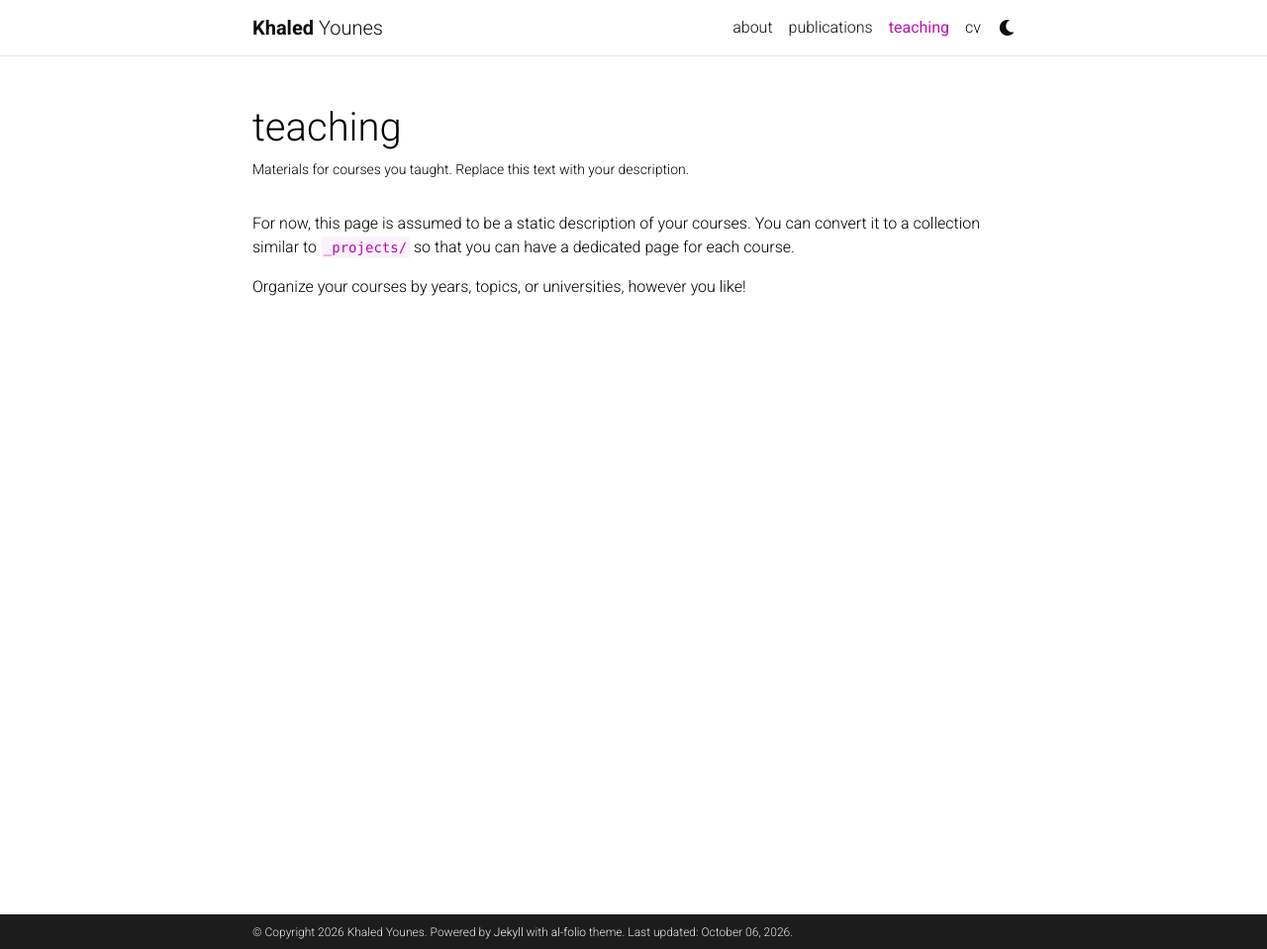
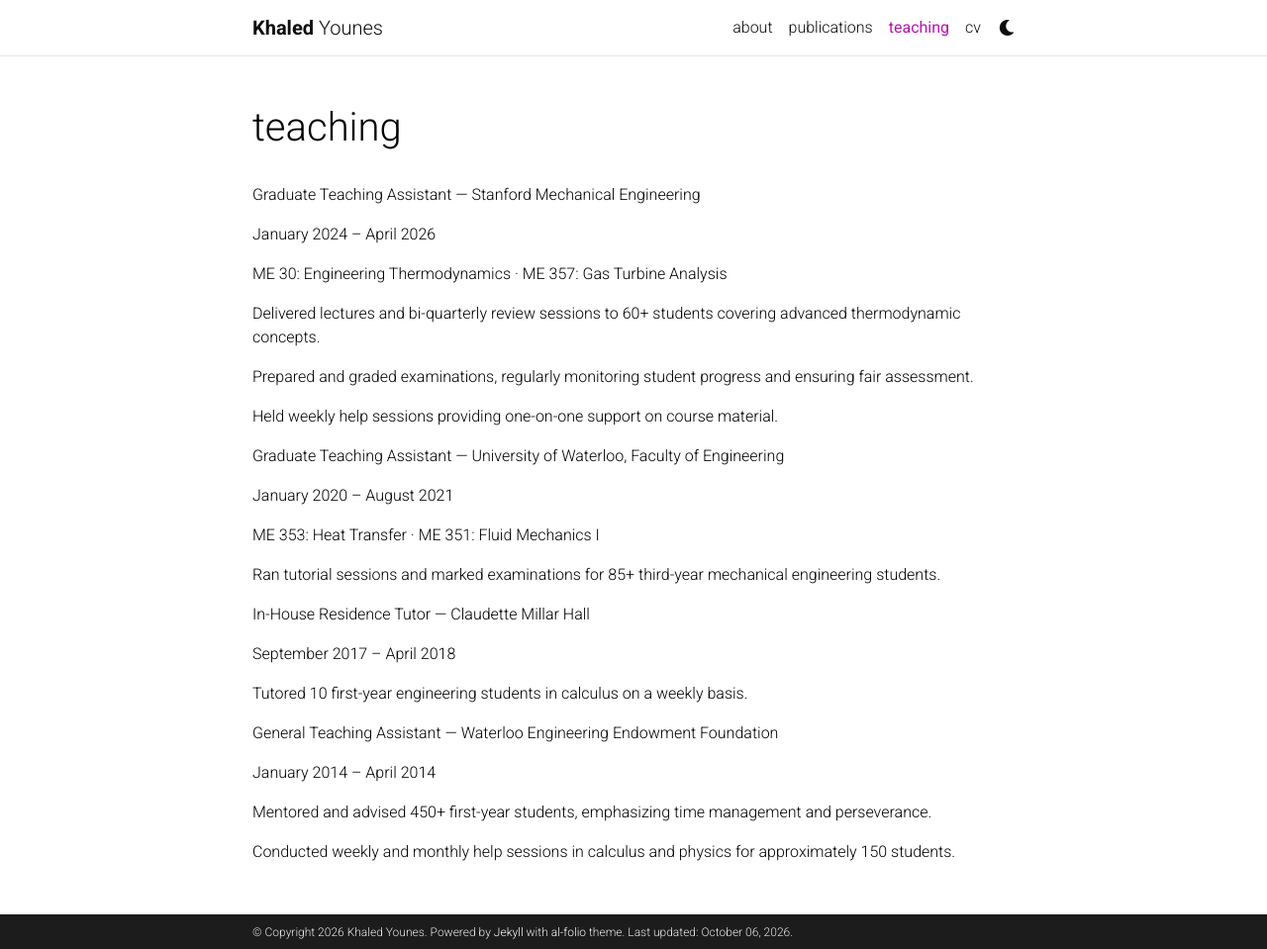
Before and after one commit to kyounes14/kyounes14.github.io, a Jekyll site: the page built from _pages/teaching.md, in a window 1280 px wide and 959 px high. Shown: the whole window at 99% size. Built offline with Jekyll 4.4.1, drawn with Linux system fonts in a browser that asks for light colours; comment, search, counter and statistics services are not loaded; a style sheet for code colours, icons or effects is not loaded.

Commit message:
teaching

```diff
--- a/_pages/teaching.md
+++ b/_pages/teaching.md
@@ -2,11 +2,41 @@
 layout: page
 permalink: /teaching/
 title: teaching
-description: Materials for courses you taught. Replace this text with your description.
+description:
 nav: true
 nav_order: 2
 ---
 
-For now, this page is assumed to be a static description of your courses. You can convert it to a collection similar to `_projects/` so that you can have a dedicated page for each course.
+Graduate Teaching Assistant — Stanford Mechanical Engineering
 
-Organize your courses by years, topics, or universities, however you like!
+January 2024 – April 2026
+
+ME 30: Engineering Thermodynamics · ME 357: Gas Turbine Analysis
+
+Delivered lectures and bi-quarterly review sessions to 60+ students covering advanced thermodynamic concepts.
+
+Prepared and graded examinations, regularly monitoring student progress and ensuring fair assessment.
+
+Held weekly help sessions providing one-on-one support on course material.
+
+Graduate Teaching Assistant — University of Waterloo, Faculty of Engineering
+
+January 2020 – August 2021
+
+ME 353: Heat Transfer · ME 351: Fluid Mechanics I
+
+Ran tutorial sessions and marked examinations for 85+ third-year mechanical engineering students.
+
+In-House Residence Tutor — Claudette Millar Hall
+
+September 2017 – April 2018
+
+Tutored 10 first-year engineering students in calculus on a weekly basis.
+
+General Teaching Assistant — Waterloo Engineering Endowment Foundation
+
+January 2014 – April 2014
+
+Mentored and advised 450+ first-year students, emphasizing time management and perseverance.
+
+Conducted weekly and monthly help sessions in calculus and physics for approximately 150 students.
```
